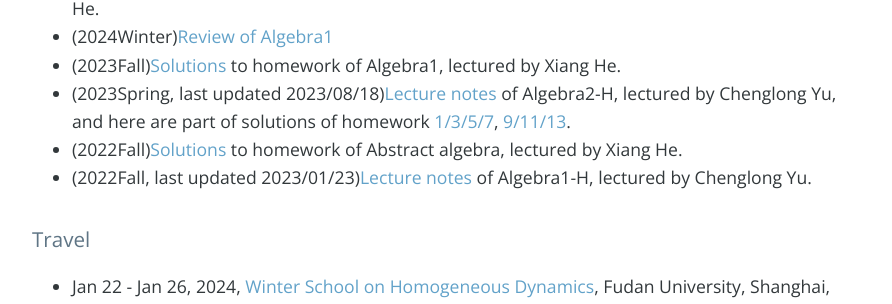
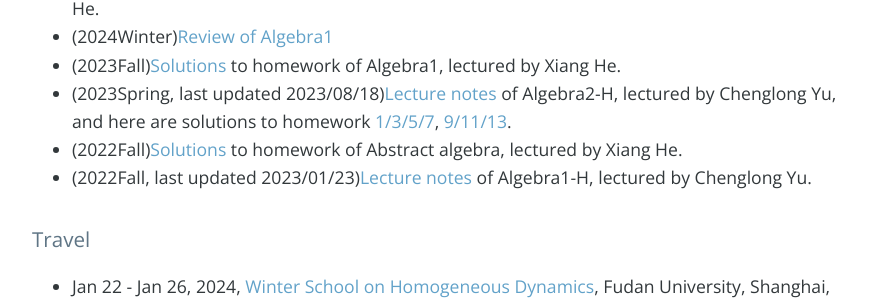
Before and after one commit to bowenl-math/bowenl-math.github.io, a Jekyll site: the page built from index.md, in a window 1280 px wide and 900 px high, scrolled down 1742 px. Shown: the part 293-597 px from the top of the window, without its empty margins (192-1084 px from the left). Built offline with Jekyll 4.4.1, drawn with Linux system fonts in a browser that asks for light colours; nearby versions of some CDN libraries; our own code applies the rules of GitHub Pages for plain Markdown files; the list of posts is cut into pages by our own code; comment, search, counter and statistics services are not loaded.

Commit message:
Update index.md

```diff
--- a/index.md
+++ b/index.md
@@ -33,7 +33,7 @@ My email is liubw22 [at] mails.tsinghua.edu.cn, and my workstation is S103 at C7
 * (2024Spring, last updated 2024/03/26)[Solutions](notes/2024Spring/Solutions_to_HW.pdf) to homework of Algebra2-H, lectured by Xiang He.
 * (2024Winter)[Review of Algebra1](https://bowenl.notion.site/2024-02-1-44163401a7dd4cf28aa86264640464b5)
 * (2023Fall)[Solutions](notes/2023Fall/Solutions_to_HW.pdf) to homework of Algebra1, lectured by Xiang He.
-* (2023Spring, last updated 2023/08/18)[Lecture notes](notes/2023Spring/Algebra2-H.pdf) of Algebra2-H, lectured by Chenglong Yu, and here are part of solutions of homework [1/3/5/7](notes/2023Spring/Solutions(1_3_5_7).pdf), [9/11/13](notes/2023Spring/Solutions(9_11_13).pdf).
+* (2023Spring, last updated 2023/08/18)[Lecture notes](notes/2023Spring/Algebra2-H.pdf) of Algebra2-H, lectured by Chenglong Yu, and here are solutions to homework [1/3/5/7](notes/2023Spring/Solutions(1_3_5_7).pdf), [9/11/13](notes/2023Spring/Solutions(9_11_13).pdf).
 * (2022Fall)[Solutions](notes/2022Fall/Sol_to_abstract_algebra.pdf) to homework of Abstract algebra, lectured by Xiang He.
 * (2022Fall, last updated 2023/01/23)[Lecture notes](notes/2022Fall/Algebra1-H.pdf) of Algebra1-H, lectured by Chenglong Yu.
 
```
